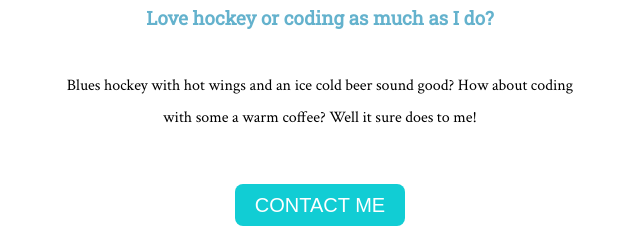
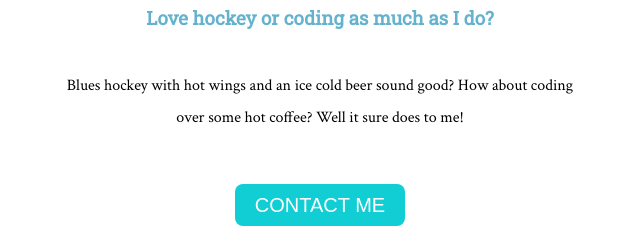
Before and after one commit to djr76/ws1, a plain HTML site: page index.html in a window 1280 px wide. Shown: the part 2310-2550 px from the top of the page, 320-960 px from the left. Drawn offline with Linux system fonts and the light colour scheme; a web font is replaced by a local one.

Commit message:
Update index.html

```diff
--- a/index.html
+++ b/index.html
@@ -50,7 +50,7 @@
     <div class="contact-me">
       <h2>Get In Touch</h2>
       <h3>Love hockey or coding as much as I do?</h3>
-        <p class="contactmeyo"> Blues hockey with hot wings and an ice cold beer sound good? How about coding with some a warm coffee? Well it sure does to me!</p>
+        <p class="contactmeyo"> Blues hockey with hot wings and an ice cold beer sound good? How about coding over some hot coffee? Well it sure does to me!</p>
       <a class="btn" href="mailto:tiamyrott@hotmail.com">CONTACT ME</a>
     </div>
   </div>
```
